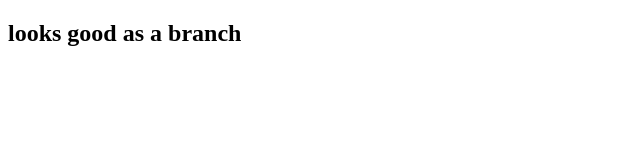
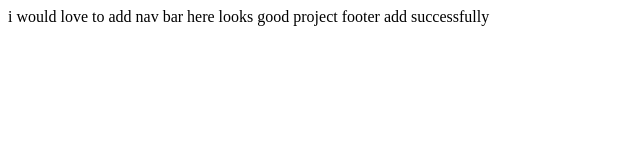
Before and after one commit to zekariasestifanos/lastime, a plain HTML site: page index.html in a window 1280 px wide. Shown: the whole page, without its empty margins (0-640 px from the left). Drawn offline with Linux system fonts and the light colour scheme.

Commit message:
merged footer branch

```diff
--- a/index.html
+++ b/index.html
@@ -6,6 +6,8 @@
     <title>git learning</title>
 </head>
 <body>
-   <h2>looks good as a branch</h2>
+  i would love to add nav bar here
+  looks good project
+  footer add successfully
 </body>
 </html>
```
Also changed, not shown: hero-section.html (+1 -4 lines).
